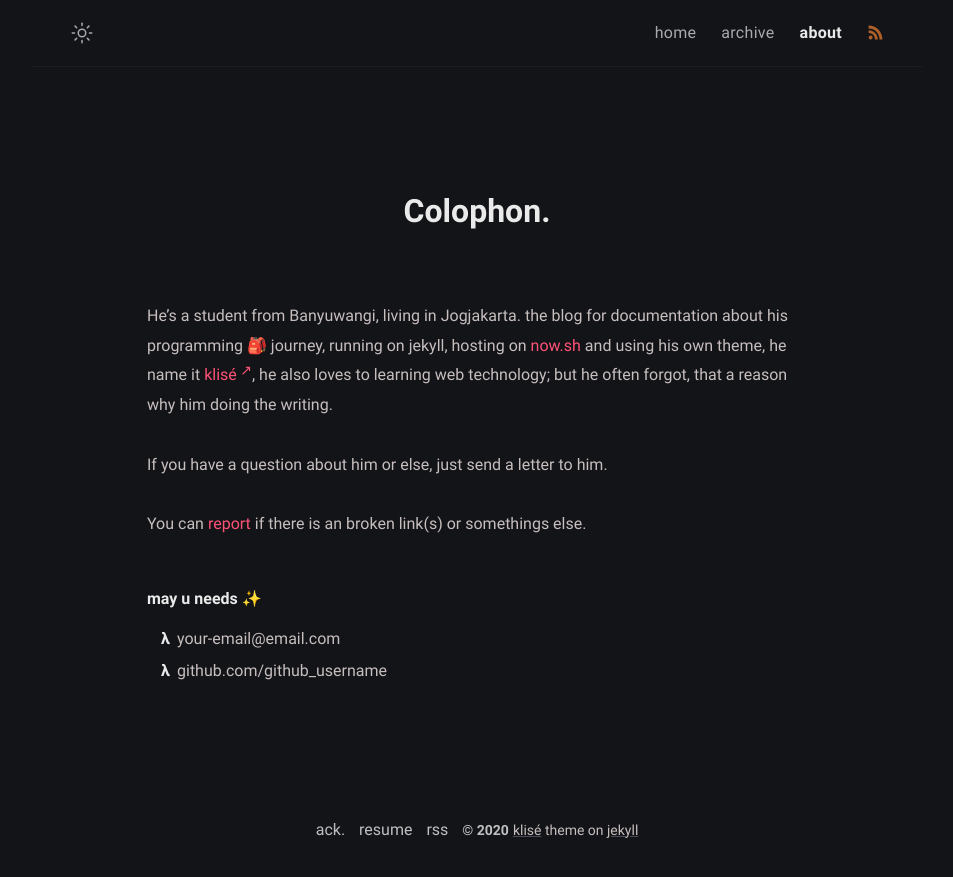
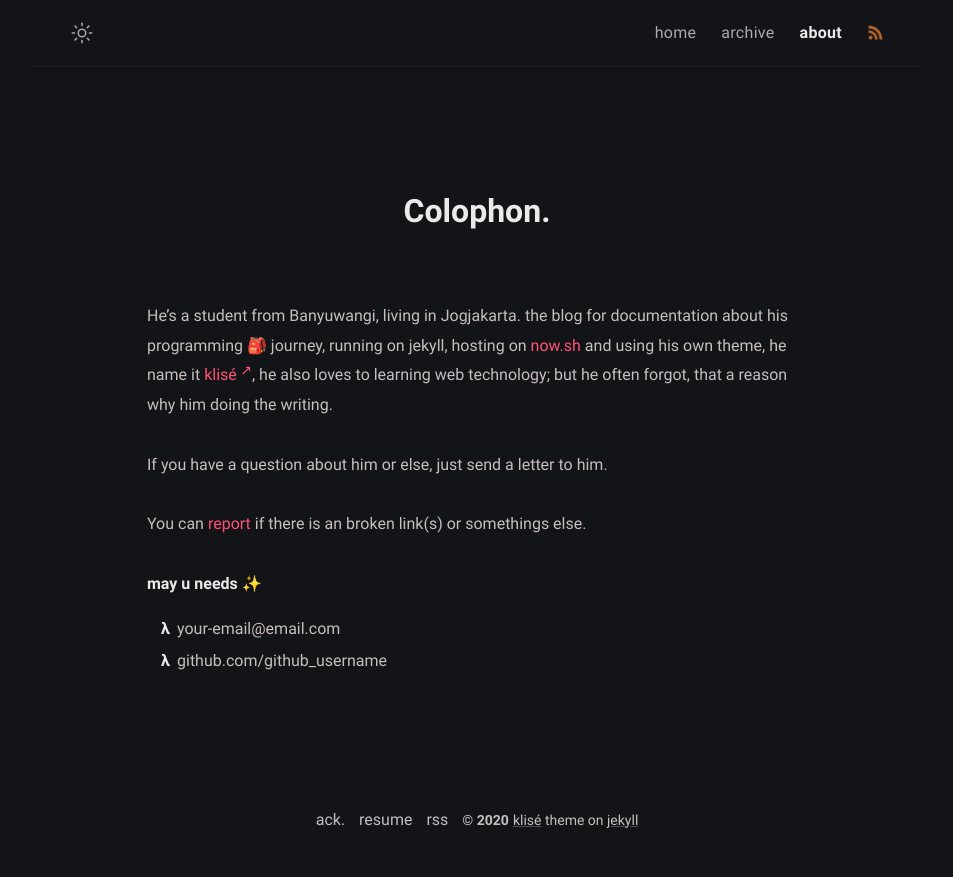
Before and after one commit to sciencefixion/sciencefixion.github.io, a Jekyll site: the page built from about.md, in a window 1280 px wide. Shown: the top 877 px of the page, without its empty margins (163-1116 px from the left). Built offline with Jekyll 4.4.1, drawn with Linux system fonts in a browser that asks for light colours.

```diff
--- a/about.md
+++ b/about.md
@@ -12,7 +12,7 @@ If you have a question about him or else, just send a letter to him.
 
 You can [report](http://github.com/piharpi/jekyll-klise/issues/new) if there is an broken link(s) or somethings else.
 
-##### may u needs ✨
+**may u needs ✨**
 
 - {{ site.author.email }}
 - github.com/{{ site.author.github }}
```
